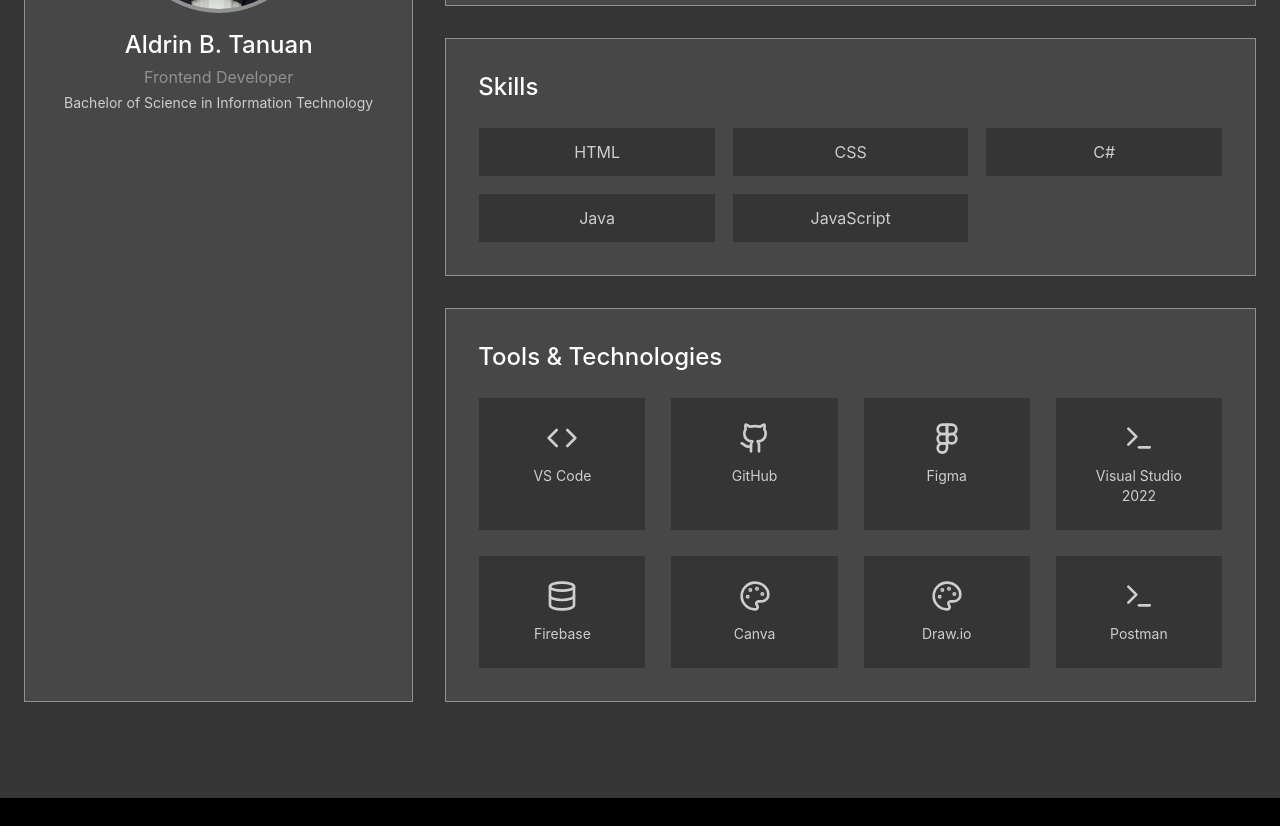
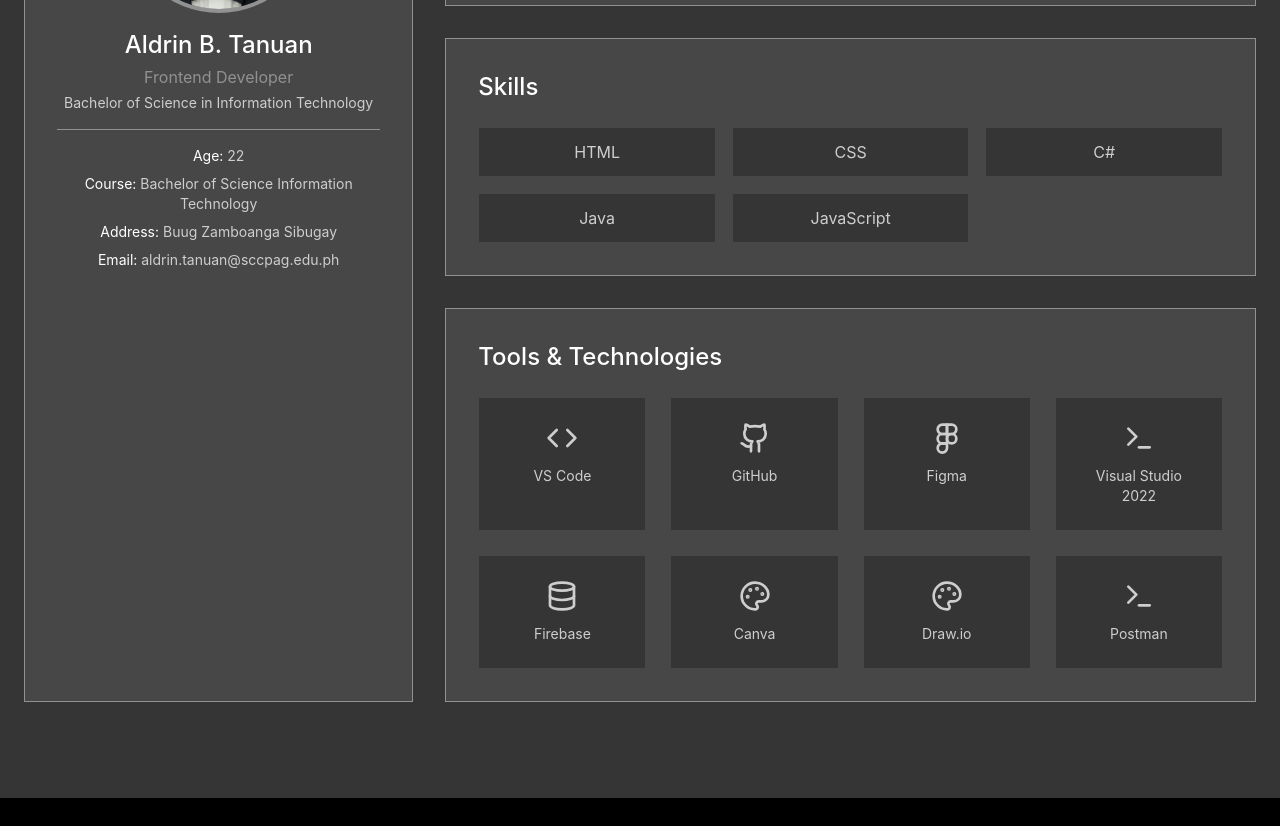
Before and after one commit to brdgt0128/TanuanMyOJTBlog, a React (Vite) app: page / in a window 1280 px wide. Shown: the part 1220-2046 px from the top of the page. Built offline with nearby package versions, Linux system fonts and the light colour scheme.

Commit message:
Add profile details to about card

```diff
--- a/src/app/components/PersonalProfile.tsx
+++ b/src/app/components/PersonalProfile.tsx
@@ -44,6 +44,21 @@
                 <h3 className="text-xl sm:text-2xl text-white">Aldrin B. Tanuan</h3>
                 <p className="text-sm sm:text-base text-[#919191]">Frontend Developer</p>
                 <p className="text-[#CECECE] text-xs sm:text-sm">Bachelor of Science in Information Technology</p>
+              </div>
+
+              <div className="pt-4 border-t border-[#919191] space-y-2 text-center">
+                <p className="text-xs sm:text-sm text-[#CECECE]">
+                  <span className="text-white">Age:</span> 22
+                </p>
+                <p className="text-xs sm:text-sm text-[#CECECE]">
+                  <span className="text-white">Course:</span> Bachelor of Science Information Technology
+                </p>
+                <p className="text-xs sm:text-sm text-[#CECECE]">
+                  <span className="text-white">Address:</span> Buug Zamboanga Sibugay
+                </p>
+                <p className="text-xs sm:text-sm text-[#CECECE] break-all">
+                  <span className="text-white">Email:</span> aldrin.tanuan@sccpag.edu.ph
+                </p>
               </div>
             </div>
           </div>
```
